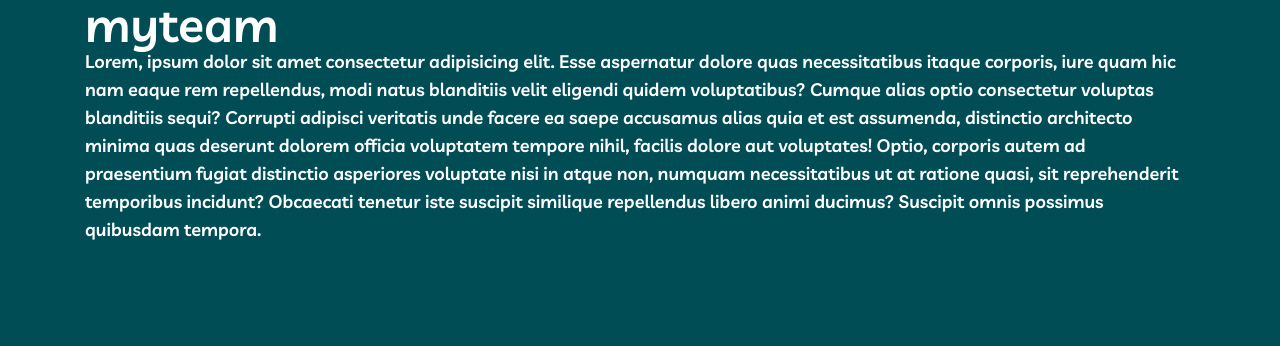
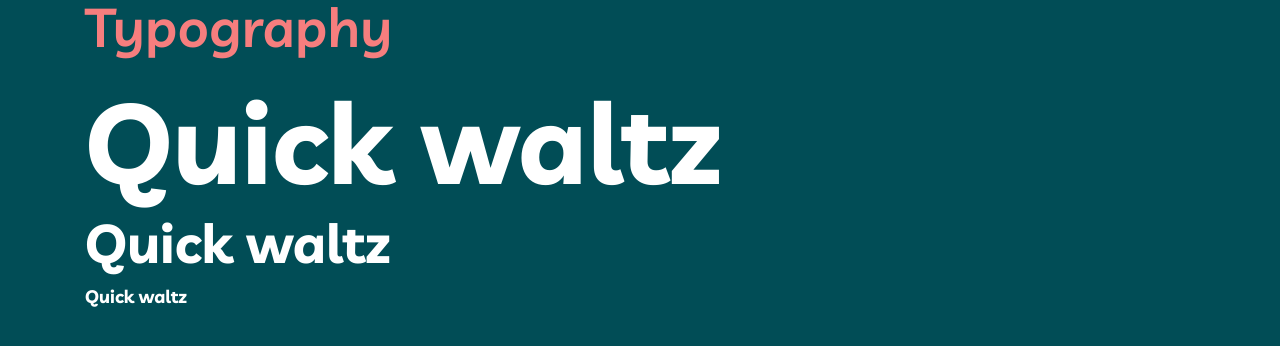
Before and after one commit to nazifbara/myteam, a SvelteKit app: page / in a window 1280 px wide. Shown: the top 346 px of the page. Built offline with nearby package versions, Linux system fonts and the light colour scheme.

Commit message:
add classes for headings

```diff
--- a/src/app.css
+++ b/src/app.css
@@ -15,7 +15,40 @@
   }
 }
 
-body {
+@layer components {
+  .heading {
+    --_fsize: var(--fsize, inherit);
+    font-weight: theme('fontWeight.bold');
+    line-height: 1;
+    font-size: var(--_fsize);
+  }
+
+  .heading--1 {
+    --fsize: 2.5rem;
+
+    @media (min-width: theme('screens.md')) {
+      --fsize: 4rem;
+    }
+
+    @media (min-width: theme('screens.lg')) {
+      --fsize: 6.25rem;
+    }
+  }
+
+  .heading--2 {
+    --fsize: 2rem;
+
+    @media (min-width: theme('screens.lg')) {
+      --fsize: 3rem;
+    }
+  }
+
+  .heading--3 {
+    --fsize: 1.125rem;
+  }
+}
+
+html {
   @apply bg-surface-3 text-text lg:text-lg;
   @apply max-w-[90rem] mx-auto;
 }
--- a/src/routes/+page.svelte
+++ b/src/routes/+page.svelte
@@ -1,15 +1,9 @@
-<div class="wrapper">
-	<h1 class="text-5xl">myteam</h1>
+<div class="wrapper grid gap-6">
+	<div class="grid gap-4">
+		<h1 class="text-5xl mb-3 text-primary">Typography</h1>
 
-	<p>
-		Lorem, ipsum dolor sit amet consectetur adipisicing elit. Esse aspernatur dolore quas
-		necessitatibus itaque corporis, iure quam hic nam eaque rem repellendus, modi natus blanditiis
-		velit eligendi quidem voluptatibus? Cumque alias optio consectetur voluptas blanditiis sequi?
-		Corrupti adipisci veritatis unde facere ea saepe accusamus alias quia et est assumenda,
-		distinctio architecto minima quas deserunt dolorem officia voluptatem tempore nihil, facilis
-		dolore aut voluptates! Optio, corporis autem ad praesentium fugiat distinctio asperiores
-		voluptate nisi in atque non, numquam necessitatibus ut at ratione quasi, sit reprehenderit
-		temporibus incidunt? Obcaecati tenetur iste suscipit similique repellendus libero animi ducimus?
-		Suscipit omnis possimus quibusdam tempora.
-	</p>
+		<h1 class="heading heading--1">Quick waltz</h1>
+		<h2 class="heading heading--2">Quick waltz</h2>
+		<h3 class="heading">Quick waltz</h3>
+	</div>
 </div>
```
